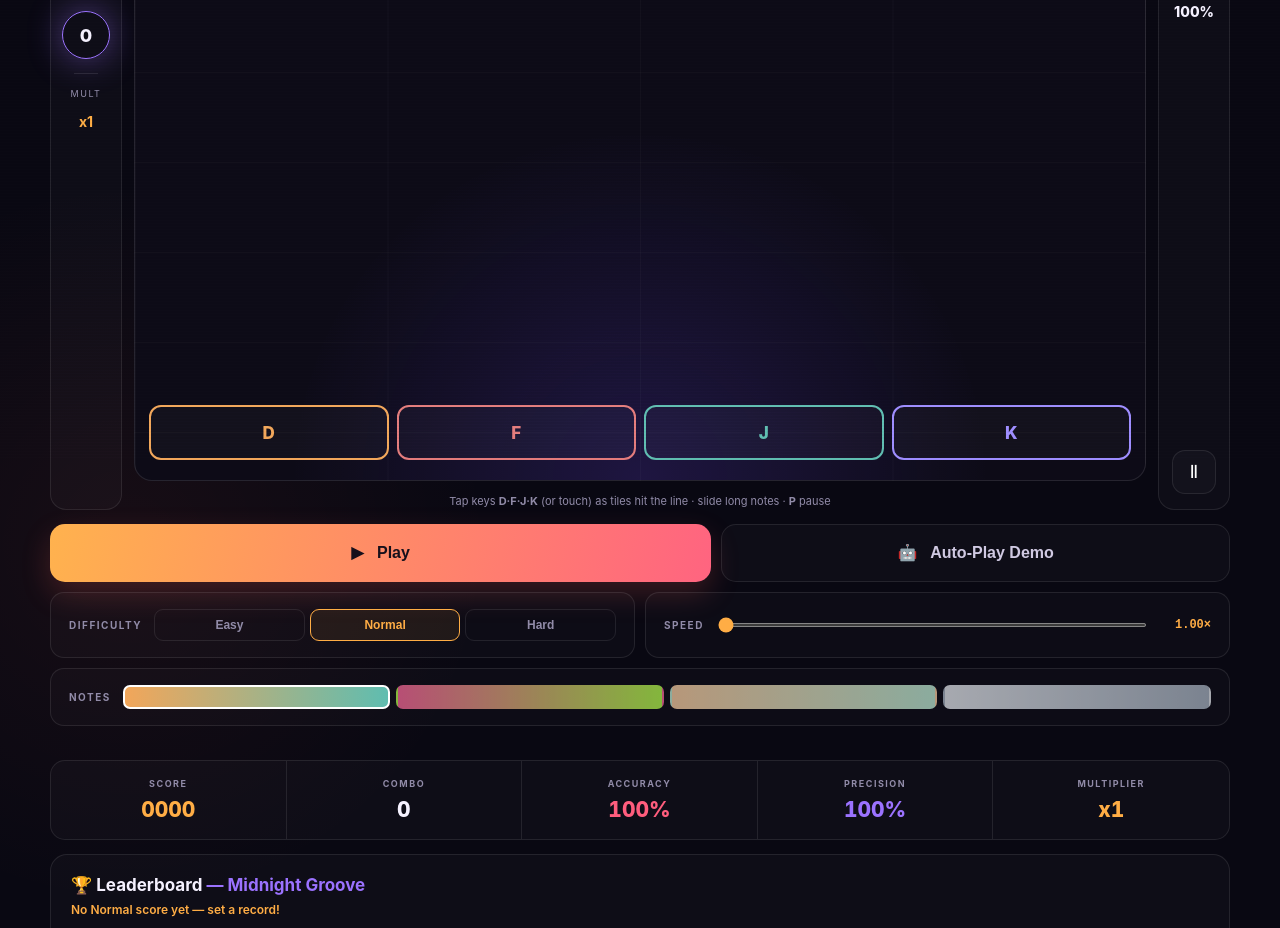
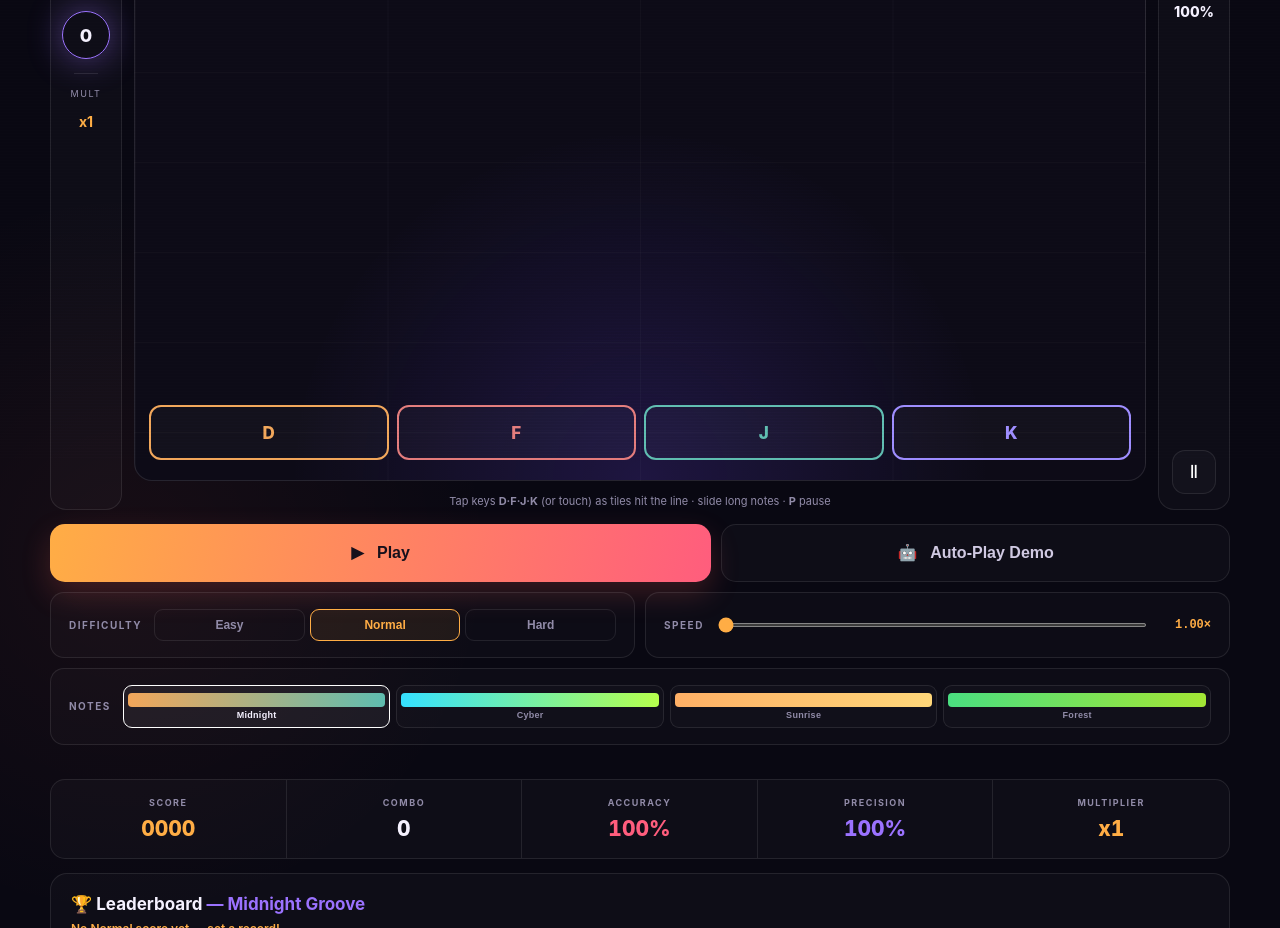
Before and after one commit to nabaz/taptempo, a website with bundled scripts: page public/index.html in a window 1280 px wide. Shown: the part 342-1270 px from the top of the page. Built offline with nearby package versions, Linux system fonts and the light colour scheme; files whose address does not match are found by name.

Commit message:
Add full-page themes (Midnight/Cyber/Sunrise/Forest)
Replace the note-color-only presets with 4 complete page themes. Each
theme drives the whole UI (background, panels, borders, text, primary
accents via CSS custom properties) plus its lane/note palette. The main
Play button now uses themed accent vars. Theme picker buttons show a
gradient chip + theme name. Selection persists in localStorage.

```diff
--- a/public/css/style.css
+++ b/public/css/style.css
@@ -156,7 +156,7 @@ body{
 .play,.demo{height:58px;border-radius:15px;font-size:16px;cursor:pointer;touch-action:manipulation;}
 .play{
   border:0;color:#17101b;font-weight:800;
-  background:linear-gradient(100deg,#ffb24e,#ff6480);
+  background:linear-gradient(100deg,var(--orange),var(--pink));
   box-shadow:0 12px 30px rgba(255,100,90,0.2);
 }
 .demo{border:1px solid var(--border);background:rgba(255,255,255,0.025);color:#d0c9e2;font-weight:600;}
@@ -180,13 +180,16 @@ body{
 .speed-wrap input[type=range]{flex:1;}
 .speed-val{font-family:"Courier New",monospace;font-size:12px;color:var(--orange);flex-shrink:0;min-width:52px;text-align:right;font-weight:700;}
 input[type="range"]{accent-color:var(--orange);height:4px;}
-.theme-btns{display:flex;gap:6px;flex:1;}
+.theme-btns{display:grid;grid-template-columns:repeat(4,1fr);gap:6px;flex:1;}
 .theme-btn{
-  flex:1;height:24px;border-radius:7px;cursor:pointer;border:2px solid transparent;
-  background:linear-gradient(90deg,var(--g1),var(--g2));touch-action:manipulation;
-  opacity:.7;transition:opacity .15s;
+  display:flex;flex-direction:column;align-items:center;justify-content:center;gap:3px;
+  padding:7px 4px;border-radius:9px;cursor:pointer;border:1px solid var(--border);
+  background:rgba(255,255,255,0.02);touch-action:manipulation;transition:border-color .15s,background .15s;
 }
-.theme-btn.active{border-color:#fff;opacity:1;}
+.theme-chip{width:100%;height:14px;border-radius:4px;background:linear-gradient(90deg,var(--g1),var(--g2));}
+.theme-label{font-size:9px;color:var(--muted);font-weight:700;letter-spacing:.3px;}
+.theme-btn.active{border-color:#fff;background:rgba(255,255,255,0.06);}
+.theme-btn.active .theme-label{color:var(--text);}
 .tap-btn{max-width:64px;flex:0 0 auto;}
 .import-status{grid-column:1/-1;font-size:11px;color:var(--muted);min-height:14px;text-align:center;}
 
--- a/public/js/game.js
+++ b/public/js/game.js
@@ -8,19 +8,51 @@ const COLS = 4;
 
 // Note color themes (persisted so it survives reloads)
 const THEMES = {
-  classic: { name: 'Classic', colors: ['#f2a65a', '#e37b7b', '#5fbdb0', '#9d8cff'] },
-  neon:    { name: 'Neon',    colors: ['#ff6b9d', '#4dd0ff', '#b6ff4d', '#ffd740'] },
-  pastel:  { name: 'Pastel',  colors: ['#ffd3a5', '#ffc3c3', '#c1f0d8', '#c4c9ff'] },
-  mono:    { name: 'Mono',    colors: ['#e8ecf1', '#c9d2dc', '#aab6c4', '#8c9aab'] },
+  midnight: {
+    name: 'Midnight', colors: ['#f2a65a', '#e37b7b', '#5fbdb0', '#9d8cff'],
+    page: {
+      bg: '#090812', 'panel': 'rgba(20,17,32,0.82)', 'panel-2': 'rgba(27,22,43,0.9)',
+      border: 'rgba(255,255,255,0.09)', text: '#f5f1ff', muted: '#918ba8',
+      orange: '#ffad45', pink: '#ff5d7d', purple: '#9b72ff', cyan: '#57e1d0', green: '#6df0b1',
+    },
+  },
+  cyber: {
+    name: 'Cyber', colors: ['#35e0ff', '#ff4fd8', '#b6ff4d', '#9a6bff'],
+    page: {
+      bg: '#05060f', 'panel': 'rgba(14,20,46,0.82)', 'panel-2': 'rgba(21,27,58,0.9)',
+      border: 'rgba(150,190,255,0.14)', text: '#eaf6ff', muted: '#7f92c0',
+      orange: '#ffb25e', pink: '#ff4fd8', purple: '#9a6bff', cyan: '#35e0ff', green: '#b6ff4d',
+    },
+  },
+  sunrise: {
+    name: 'Sunrise', colors: ['#ffb066', '#ff6b6b', '#ffd77a', '#ff87ab'],
+    page: {
+      bg: '#150d10', 'panel': 'rgba(40,24,28,0.82)', 'panel-2': 'rgba(52,33,40,0.9)',
+      border: 'rgba(255,214,190,0.13)', text: '#fff3e8', muted: '#b99c92',
+      orange: '#ffb066', pink: '#ff87ab', purple: '#ffa94d', cyan: '#ffd77a', green: '#ffb066',
+    },
+  },
+  forest: {
+    name: 'Forest', colors: ['#4ade80', '#34d3b0', '#a3e635', '#6dd5ed'],
+    page: {
+      bg: '#08110c', 'panel': 'rgba(16,32,24,0.82)', 'panel-2': 'rgba(22,40,31,0.9)',
+      border: 'rgba(150,255,200,0.12)', text: '#eafff3', muted: '#8fb0a0',
+      orange: '#4ade80', pink: '#34d3b0', purple: '#a3e635', cyan: '#6dd5ed', green: '#4ade80',
+    },
+  },
 };
-let COLORS = THEMES.classic.colors.slice();
+let COLORS = THEMES.midnight.colors.slice();
 function applyTheme(name) {
-  const t = THEMES[name] || THEMES.classic;
+  const t = THEMES[name] || THEMES.midnight;
   COLORS = t.colors.slice();
   localStorage.setItem('mt-theme', name);
+  document.body.setAttribute('data-theme', name);
   // re-apply lane key colors
   const keys = document.querySelectorAll('.lane-key');
   for (let c = 0; c < COLS; c++) keys[c] && keys[c].style.setProperty('--k', COLORS[c]);
+  // full page palette via CSS custom properties
+  const root = document.documentElement;
+  for (const [k, v] of Object.entries(t.page || {})) root.style.setProperty('--' + k, v);
   document.querySelectorAll('.theme-btn').forEach((b) => b.classList.toggle('active', b.dataset.theme === name));
 }
 
@@ -1610,7 +1642,7 @@ el('profileOverlay').addEventListener('pointerdown', (e) => { if (e.target === e
 if (el('speedVal')) el('speedVal').textContent = speedMult.toFixed(2) + '×';
 
 // note theme picker
-const savedTheme = localStorage.getItem('mt-theme') || 'classic';
+const savedTheme = localStorage.getItem('mt-theme') || 'midnight';
 (function initThemes() {
   const host = el('themeBtns');
   if (!host) return;
@@ -1623,6 +1655,12 @@ const savedTheme = localStorage.getItem('mt-theme') || 'classic';
     b.title = THEMES[name].name;
     b.style.setProperty('--g1', THEMES[name].colors[0]);
     b.style.setProperty('--g2', THEMES[name].colors[2]);
+    const chip = document.createElement('span');
+    chip.className = 'theme-chip';
+    const lab = document.createElement('span');
+    lab.className = 'theme-label';
+    lab.textContent = THEMES[name].name;
+    b.append(chip, lab);
     b.addEventListener('click', () => applyTheme(name));
     host.appendChild(b);
   }
```
